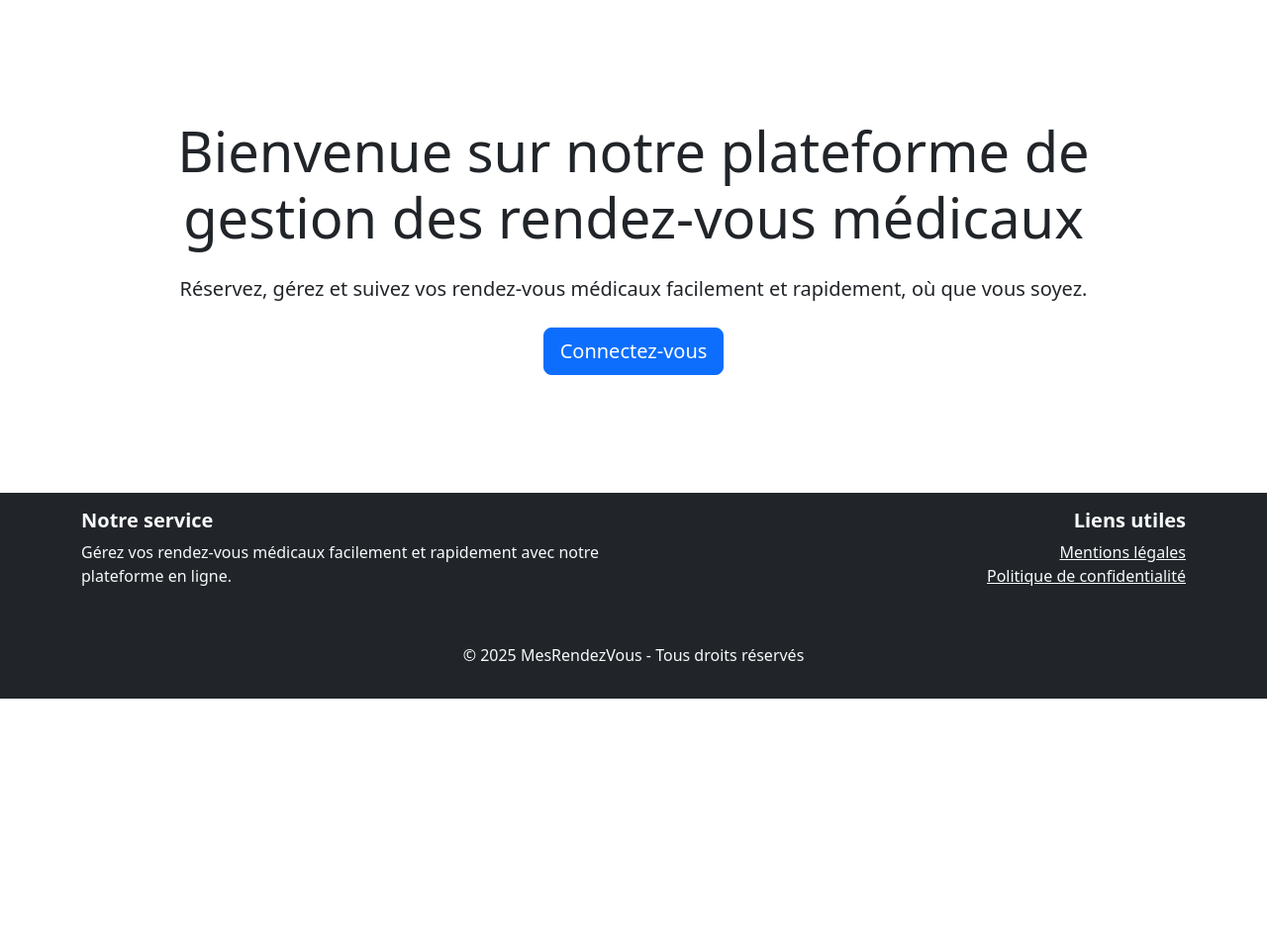
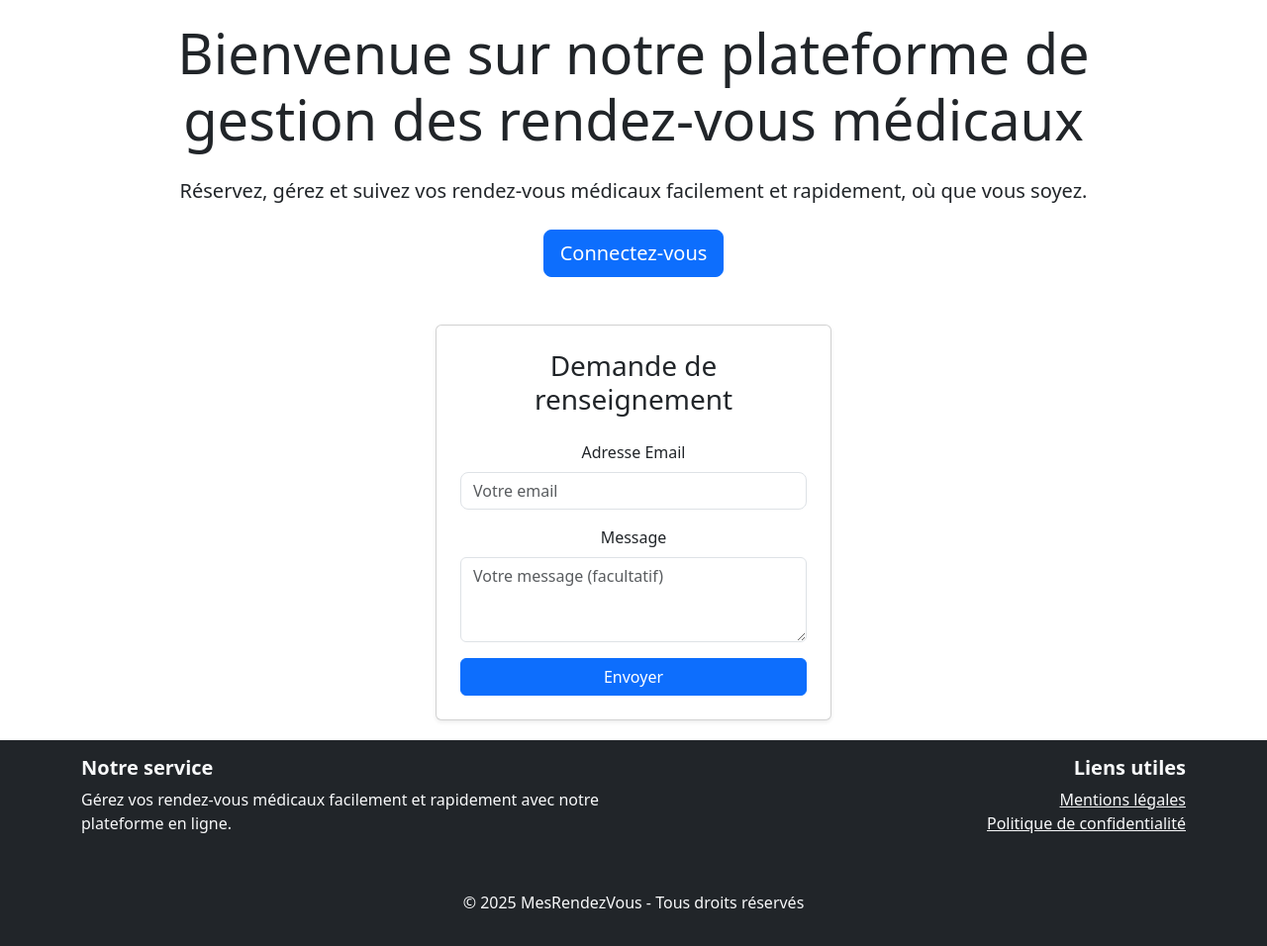
Before and after one commit to Nicolas2027g/Reservation_BDD, a PHP site: page / in a window 1280 px wide. Shown: the part 94-1050 px from the top of the page at 99% size. Before the commit the page ends 800 px from the top, so only its background shows below. Run offline with PHP 8.4, Linux system fonts and the light colour scheme.

Commit message:
questionnaire de renseignement

```diff
--- a/index.php
+++ b/index.php
@@ -8,6 +8,23 @@
         <h1 class="display-4 mb-4">Bienvenue sur notre plateforme de gestion des rendez-vous médicaux</h1>
         <p class="lead mb-4">Réservez, gérez et suivez vos rendez-vous médicaux facilement et rapidement, où que vous soyez.</p>
         <a href="connexion.php" class="btn btn-primary btn-lg">Connectez-vous</a>
+
+        <div class="mt-5 d-flex justify-content-center">
+            <div class="card shadow-sm p-4" style="width: 100%; max-width: 400px;">
+                <h3 class="text-center mb-4">Demande de renseignement</h3>
+                <form action="" method="POST">
+                    <div class="mb-3">
+                        <label for="email" class="form-label">Adresse Email</label>
+                        <input type="email" class="form-control" id="email" name="email" placeholder="Votre email" required>
+                    </div>
+                    <div class="mb-3">
+                        <label for="message" class="form-label">Message</label>
+                        <textarea class="form-control" id="message" name="message" rows="3" placeholder="Votre message (facultatif)"></textarea>
+                    </div>
+                    <button type="submit" class="btn btn-primary w-100">Envoyer</button>
+                </form>
+            </div>
+        </div>
     </div>
 </main>
 
```
